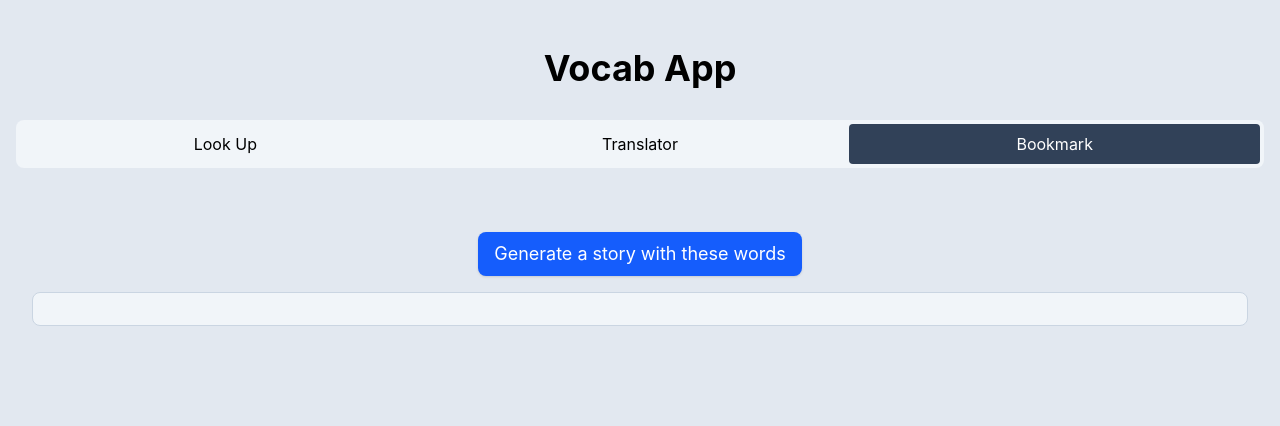
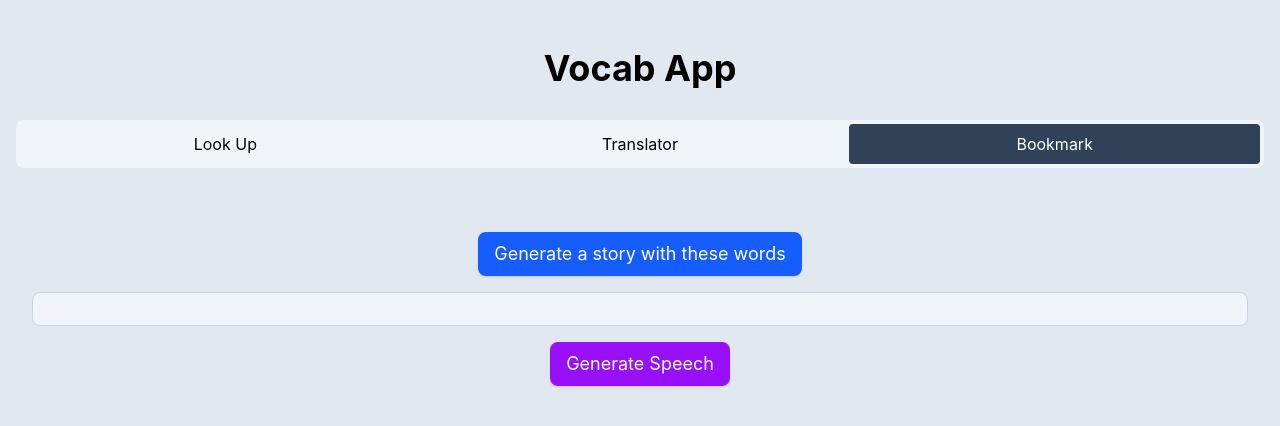
Before and after one commit to stevencpttm/cm633-10-2026-c-vocab-app, a React (Vite) app: page /bookmark in a window 1280 px wide. Shown: the top 426 px of the page. Built offline with nearby package versions, Linux system fonts and the light colour scheme.

Commit message:
implement tts feature with deepgram

```diff
--- a/src/pages/Bookmark.jsx
+++ b/src/pages/Bookmark.jsx
@@ -4,6 +4,7 @@ import { getBookmarks } from "../bookmarks";
 function Bookmark() {
   const [words, setWords] = useState(getBookmarks());
   const [story, setStory] = useState("");
+  const [audioUrl, setAudioUrl] = useState(null);
 
   const generate = async () => {
     const response = await fetch(
@@ -30,6 +31,30 @@ function Bookmark() {
     setStory(data.choices[0].message.content);
   };
 
+  const generateSpeech = async () => {
+    const response = await fetch(
+      `https://api.deepgram.com/v1/speak?model=aura-2-thalia-en`,
+      {
+        method: "POST",
+        headers: {
+          "Content-Type": "application/json",
+          Authorization: "Token " + import.meta.env.VITE_DEEPGRAM_API,
+        },
+        body: JSON.stringify({ text: stripHtml(story) }),
+      },
+    );
+
+    const audio = await response.blob();
+
+    setAudioUrl(URL.createObjectURL(audio));
+  };
+
+  const stripHtml = (htmlString) => {
+    const parser = new DOMParser();
+    const doc = parser.parseFromString(htmlString, "text/html");
+    return doc.body.textContent || "";
+  };
+
   return (
     <>
       <ul className="grid grid-cols-3 gap-2 mb-8">
@@ -53,6 +78,15 @@ function Bookmark() {
         className="bg-slate-100 p-4 text-base mt-4 rounded-lg text-left border border-slate-300"
         dangerouslySetInnerHTML={{ __html: story }}
       ></div>
+      <button
+        className="bg-purple-600 text-white px-4 py-2 text-center rounded-lg text-lg hover:scale-105 hover:bg-purple-700 transition shadow mt-4"
+        onClick={generateSpeech}
+      >
+        Generate Speech
+      </button>
+      <div className="my-8">
+        {audioUrl && <audio src={audioUrl} controls className="w-full" />}
+      </div>
     </>
   );
 }
```
Also changed, not shown: 1 other file (tests, documents, lock files or other folders).
